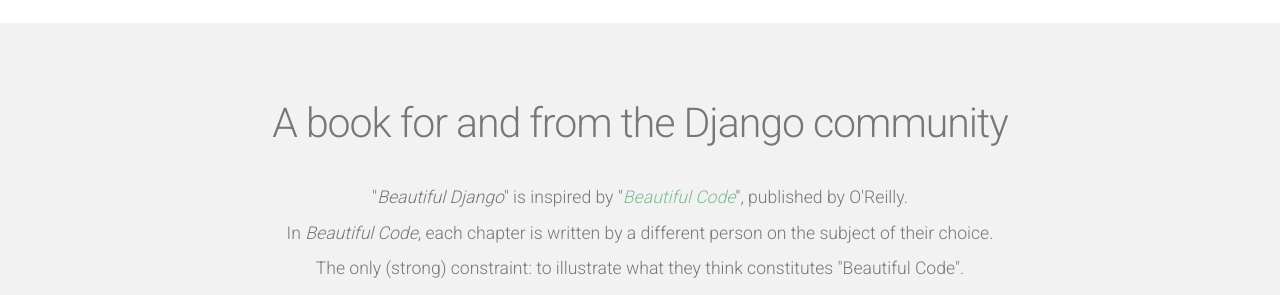
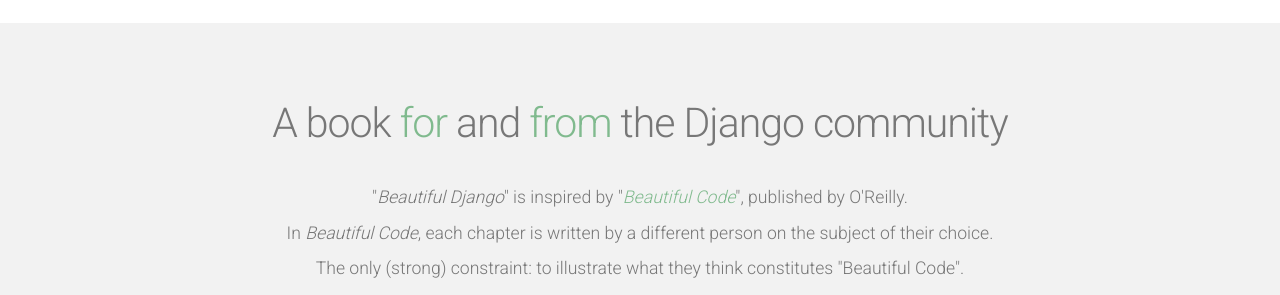
Before and after one commit to beautifuldjango/beautifuldjango.github.io, a Jekyll site: the page built from index.html, in a window 1280 px wide. Shown: the part 364-659 px from the top of the page. Built offline with Jekyll 4.4.1, drawn with Linux system fonts in a browser that asks for light colours; nearby versions of some CDN libraries.

Commit message:
Hilighted words

```diff
--- a/assets/css/style.css
+++ b/assets/css/style.css
@@ -371,6 +371,10 @@
 		/*background-size: cover;*/
 		text-align: center;
 	}
+	.hilight
+	{
+		color: #80BA8E;
+	}
 
 
 
--- a/index.html
+++ b/index.html
@@ -6,7 +6,7 @@
 <div id="featured">
 	<div class="container">
 		<header>
-			<h2>A book for and from the Django community</h2>
+			<h2>A book <span class="hilight">for</span> and <span class="hilight">from</span> the Django community</h2>
 		</header>
 		<p>"<i>Beautiful Django</i>" is inspired by "<a href="http://shop.oreilly.com/product/9780596510046.do" title="O'Reilly Beautiful Code"><i>Beautiful Code</i></a>", published by O'Reilly.
 		<br>
```
